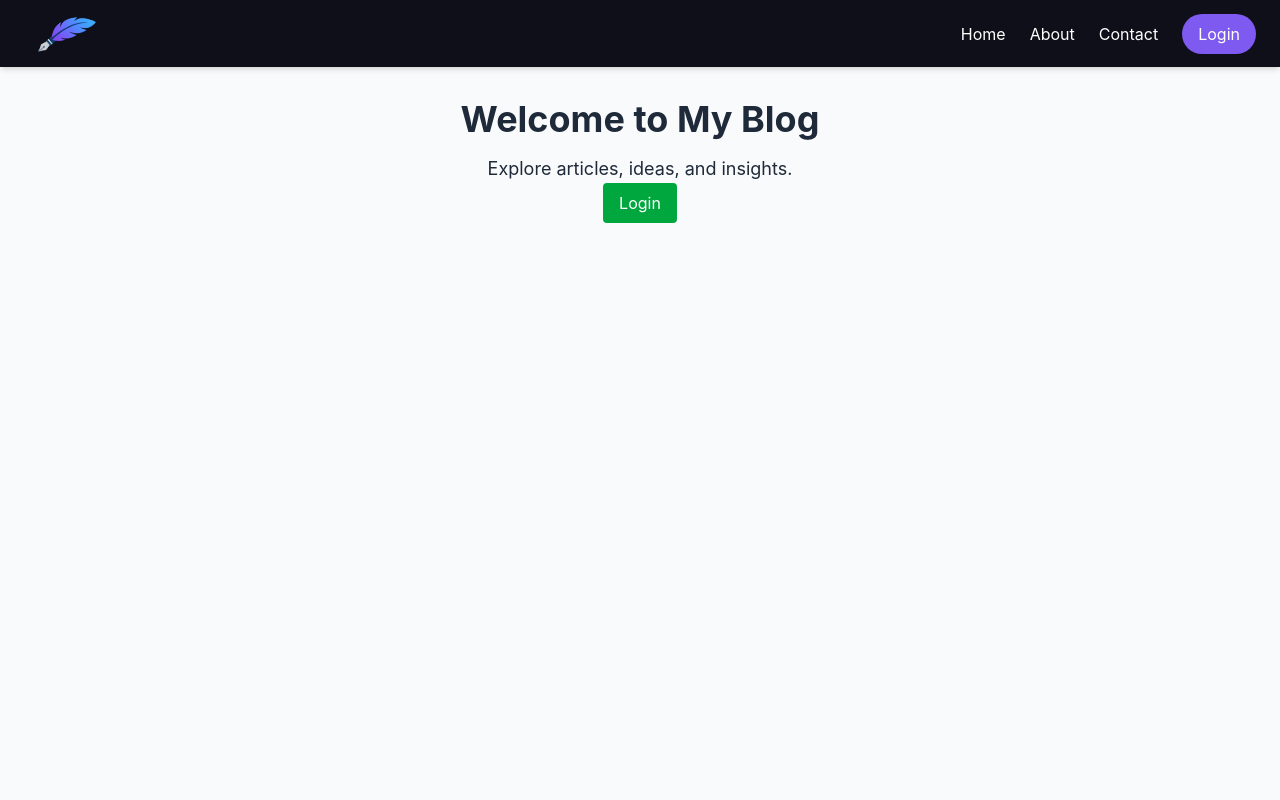
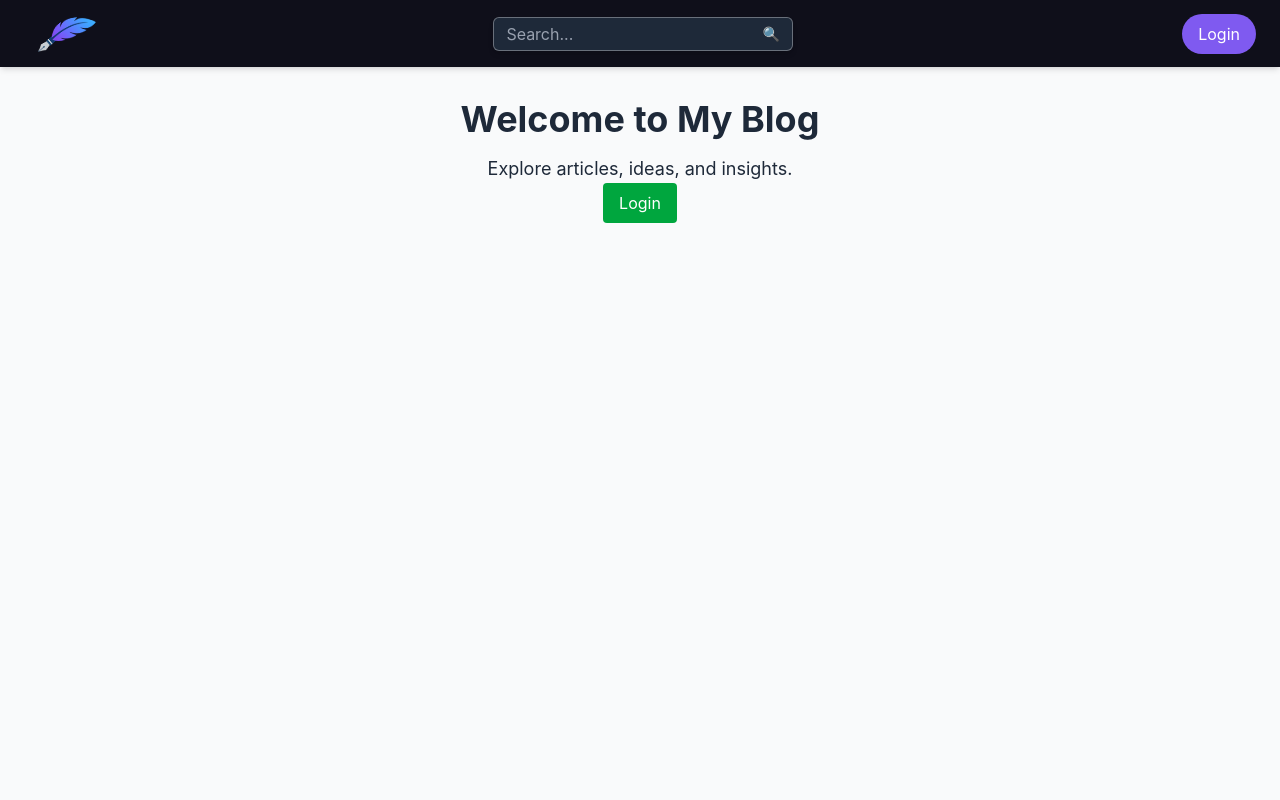
Before and after one commit to Abhaychhani/Blog_MERN, a React (Vite) app in the folder frontend/: page / in a window 1280 px wide. Shown: the top 800 px of the page. Built offline with nearby package versions, Linux system fonts and the light colour scheme.

Commit message:
SearchBar added

```diff
--- a/frontend/src/App.jsx
+++ b/frontend/src/App.jsx
@@ -1,20 +1,18 @@
 import { BrowserRouter as Router, Routes, Route } from "react-router-dom";
 
-import Home from "./pages/Home";
-import BlogList from "./pages/BlogList";
-import BlogPost from "./pages/BlogPost";
-import About from "./pages/About";
-import Contact from "./pages/Contact";
-import NotFound from "./pages/NotFound";
+import Home from "./pages/Home.jsx";
+import BlogList from "./pages/BlogList.jsx";
+import BlogPost from "./pages/BlogPost.jsx";
+import NotFound from "./pages/NotFound.jsx";
 
-import ProtectedRoute from './components/ProtectedRoute';
+import ProtectedRoute from './components/ProtectedRoute.jsx';
 
-import DashboardHome from "./pages/dashboard/DashboardHome";
-import ManagePosts from "./pages/dashboard/ManagePosts";
-import CreatePost from "./pages/dashboard/CreatePost";
-import Analytics from "./pages/dashboard/Analytics";
+import DashboardHome from "./pages/dashboard/DashboardHome.jsx";
+import ManagePosts from "./pages/dashboard/ManagePosts.jsx";
+import CreatePost from "./pages/dashboard/CreatePost.jsx";
+import Analytics from "./pages/dashboard/Analytics.jsx";
 
-import Navbar from "./components/Navbar";
+import Navbar from "./components/Navbar.jsx";
 import Login from "./pages/Login.jsx";
 import Register from "./pages/Register.jsx";
 
@@ -29,8 +27,6 @@ function App() {
           <Route path="/" element={<Home />} />
           <Route path="/blog" element={<BlogList />} />
           <Route path="/blog/:id" element={<BlogPost />} />
-          <Route path="/about" element={<About />} />
-          <Route path="/contact" element={<Contact />} />
           <Route path="/login" element={<Login />} />
           <Route path="/register" element={<Register />} />
 
--- a/frontend/src/Main.css
+++ b/frontend/src/Main.css
@@ -10,7 +10,10 @@ body {
 }
 /* Neon glow effect */
 .neon-glow {
-  box-shadow: 0 0 10px #6366F1, 0 0 20px #6366F1;
+  box-shadow: 0 0 10px 0 #6366F1, 0 0 20px 0 #6366F1;
+}
+.searchBar-shadow {
+  box-shadow: 0 0 3px 0 #6366F1, 0 0 7px 0 #6366F1;
 }
 
 /* Glassmorphism card */
--- a/frontend/src/components/Navbar.jsx
+++ b/frontend/src/components/Navbar.jsx
@@ -2,27 +2,10 @@ import { useState, useRef, useEffect } from "react";
 import { Link } from "react-router-dom";
 import ProfileNav from "./ProfileNav.jsx";
 import { useAuth } from "../context/AuthContext.jsx";
+import SearchBar from "./SearchBar.jsx";
 
 const Navbar = () => {
-    const {isLoggedIn,logout} = useAuth();
-    const navLinkStyles = "hover:text-[#7f5af0] transition capitalize"
-    const navLinks = [
-        {
-            path:"/",
-            text:"Home",
-            styles:navLinkStyles,
-        },
-        {
-            path:"/about",
-            text:"about",
-            styles:navLinkStyles,
-        },
-        {
-            path:"/contact",
-            text:"contact",
-            styles:navLinkStyles,
-        },
-    ]
+  const { isLoggedIn, logout } = useAuth();
 
   return (
     <nav className="bg-[#0f0f1a] text-white px-6 h-[4.2rem] flex justify-between items-center shadow-md">
@@ -33,14 +16,7 @@ const Navbar = () => {
           className="rotate-[50deg] h-full w-full object-cover"
         />
       </Link>
-
-      {/* Routes */}
-      <div className="flex items-center gap-6">
-        {
-            navLinks.map(link=>(
-                <Link to={link.path} className={link.styles} key={link.path}>{link.text}</Link>
-            ))
-        }
+      <SearchBar/>
 
         {/* Conditional Auth */}
         {!isLoggedIn ? (
@@ -51,9 +27,8 @@ const Navbar = () => {
             Login
           </Link>
         ) : (
-          <ProfileNav logout={logout}/>
+          <ProfileNav logout={logout} />
         )}
-      </div>
     </nav>
   );
 };
--- a/frontend/src/components/ProfileNav.jsx
+++ b/frontend/src/components/ProfileNav.jsx
@@ -1,7 +1,7 @@
 import { useState, useRef, useEffect } from "react";
 import { Link } from "react-router-dom";
 
-function ProfileNav({logout}) {
+function ProfileNav({ logout }) {
   const [showDropdown, setShowDropdown] = useState(false);
   const dropdownRef = useRef(null);
   const toggleDropdown = () => setShowDropdown((prev) => !prev);
@@ -20,18 +20,19 @@ function ProfileNav({logout}) {
     "block px-4 py-2 hover:bg-[#2c2c3f] text-[#94a1b2] capitalize";
   const navLinks = [
     {
-      path: "/dashboard",
-      text: "dashboard",
+      path: "/profile",
+      text: "profile",
       styles: navLinksStyle,
     },
+
     {
       path: "/settings",
       text: "settings",
       styles: navLinksStyle,
     },
     {
-      path: "/profile",
-      text: "profile",
+      path: "/dashboard",
+      text: "dashboard",
       styles: navLinksStyle,
     },
   ];
@@ -63,8 +64,8 @@ function ProfileNav({logout}) {
             <button
               className="block w-full text-left px-4 py-2 hover:bg-[#2c2c3f] text-[#ff6b6b]"
               onClick={() => {
-                logout()
-                setShowDropdown(false)
+                logout();
+                setShowDropdown(false);
               }}
             >
               Logout
--- /dev/null
+++ b/frontend/src/components/SearchBar.jsx
@@ -0,0 +1,42 @@
+import { useState } from 'react';
+import { useNavigate } from 'react-router-dom';
+
+const SearchBar = () => {
+  const [query, setQuery] = useState('');
+  const [focused, setFocused] = useState(false);
+  const navigate = useNavigate();
+
+  const handleSubmit = (e) => {
+    e.preventDefault();
+    if (query.trim()) {
+      navigate(`/search?q=${encodeURIComponent(query.trim())}`);
+      setQuery('');
+    }
+  };
+
+  return (
+    <form
+      onSubmit={handleSubmit}
+      className={`flex items-center px-3 py-1 rounded-md shadow-md transition-all duration-300 ease-in-out border
+        ${focused ? 'bg-gray-700 scale-105 border-white searchBar-shadow' : 'bg-gray-800 scale-100 border-[#fff5]'}`}
+    >
+      <input
+        type="text"
+        value={query}
+        onChange={(e) => setQuery(e.target.value)}
+        onFocus={() => setFocused(true)}
+        onBlur={() => setFocused(false)}
+        placeholder="Search..."
+        className="bg-transparent text-white placeholder-gray-400 focus:outline-none w-full transition-all duration-300"
+      />
+      <button
+        type="submit"
+        className="ml-2 text-sm text-gray-300 hover:text-white transition-colors duration-200"
+      >
+        🔍
+      </button>
+    </form>
+  );
+};
+
+export default SearchBar;
--- a/frontend/src/pages/About.jsx
+++ b/frontend/src/pages/About.jsx
@@ -1,6 +1,6 @@
 export default function About() {
   return (
-    <div className="p-8">
+    <div className="p-8 h-screen">
       <h2 className="text-3xl font-bold mb-4">About Me</h2>
       <p className="text-gray-700">I write about web development, design, and tech trends.</p>
     </div>
--- a/frontend/src/pages/Contact.jsx
+++ b/frontend/src/pages/Contact.jsx
@@ -1,6 +1,6 @@
 export default function Contact() {
   return (
-    <div className="p-8 max-w-md mx-auto">
+    <div className="p-8 max-w-md mx-auto h-screen">
       <h2 className="text-3xl font-bold mb-4">Contact</h2>
       <form className="space-y-4">
         <input type="text" placeholder="Name" className="w-full p-2 border rounded" />
--- a/frontend/src/pages/Home.jsx
+++ b/frontend/src/pages/Home.jsx
@@ -1,11 +1,12 @@
-// Add to Navbar.jsx or Home.jsx
 import { useAuth } from "../context/AuthContext.jsx";
-
+import About from "./About.jsx";
+import Contact from "./Contact.jsx";
 
 export default function Home() {
   const { login } = useAuth();
   return (
-    <div className="p-8 text-center">
+   <>
+    <div className="p-8 text-center h-screen">
       <h1 className="text-4xl font-bold mb-4">Welcome to My Blog</h1>
       <p className="text-lg">Explore articles, ideas, and insights.</p>
 
@@ -16,5 +17,8 @@ export default function Home() {
         Login
       </button>
     </div>
+    <About/>
+    <Contact/>
+   </>
   );
 }
--- a/frontend/src/pages/Login.jsx
+++ b/frontend/src/pages/Login.jsx
@@ -1,4 +1,16 @@
+import { useEffect } from "react";
+import { useNavigate } from "react-router-dom";
+import { useAuth } from "../context/AuthContext.jsx";
+
 export default function Login() {
+  const {isLoggedIn} = useAuth();
+  const navigate = useNavigate();
+  useEffect(()=>{
+    if(isLoggedIn){
+      navigate("/dashboard");
+    }
+  },[isLoggedIn,navigate])
+
   return (
     <div className="min-h-screen bg-[#0F172A] flex items-center justify-center px-4">
       <div className="bg-[#1E293B] p-8 rounded-xl shadow-lg w-full max-w-md text-slate-100">
--- a/frontend/src/pages/Register.jsx
+++ b/frontend/src/pages/Register.jsx
@@ -1,8 +1,22 @@
+import { useEffect } from "react";
+import { useNavigate } from "react-router-dom";
+import { useAuth } from "../context/AuthContext.jsx";
+
 export default function Register() {
+  const { isLoggedIn } = useAuth();
+  const navigate = useNavigate();
+  useEffect(() => {
+    if (isLoggedIn) {
+      navigate("/dashboard");
+    }
+  }, [isLoggedIn,navigate]);
+
   return (
     <div className="min-h-screen bg-[#0F172A] flex items-center justify-center px-4">
       <div className="bg-[#1E293B] p-8 rounded-xl shadow-lg w-full max-w-md text-slate-100">
-        <h2 className="text-3xl font-bold text-center text-indigo-400 mb-6">Register</h2>
+        <h2 className="text-3xl font-bold text-center text-indigo-400 mb-6">
+          Register
+        </h2>
 
         <form className="space-y-4">
           <input
@@ -30,8 +44,11 @@ export default function Register() {
         </form>
 
         <p className="mt-6 text-center text-slate-400">
-          Already have an account?{' '}
-          <a href="/login" className="text-indigo-400 hover:underline transition">
+          Already have an account?{" "}
+          <a
+            href="/login"
+            className="text-indigo-400 hover:underline transition"
+          >
             Login
           </a>
         </p>
```
